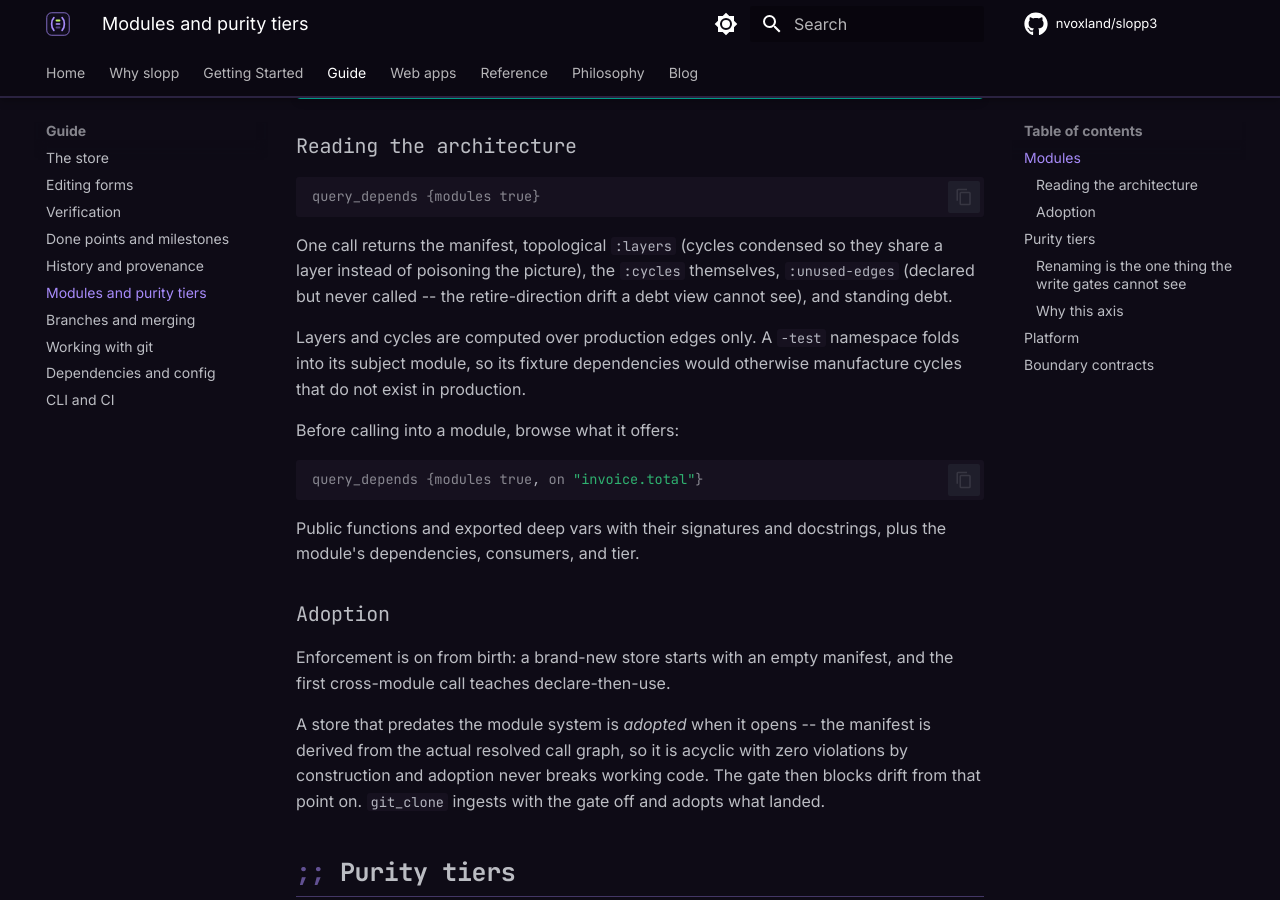
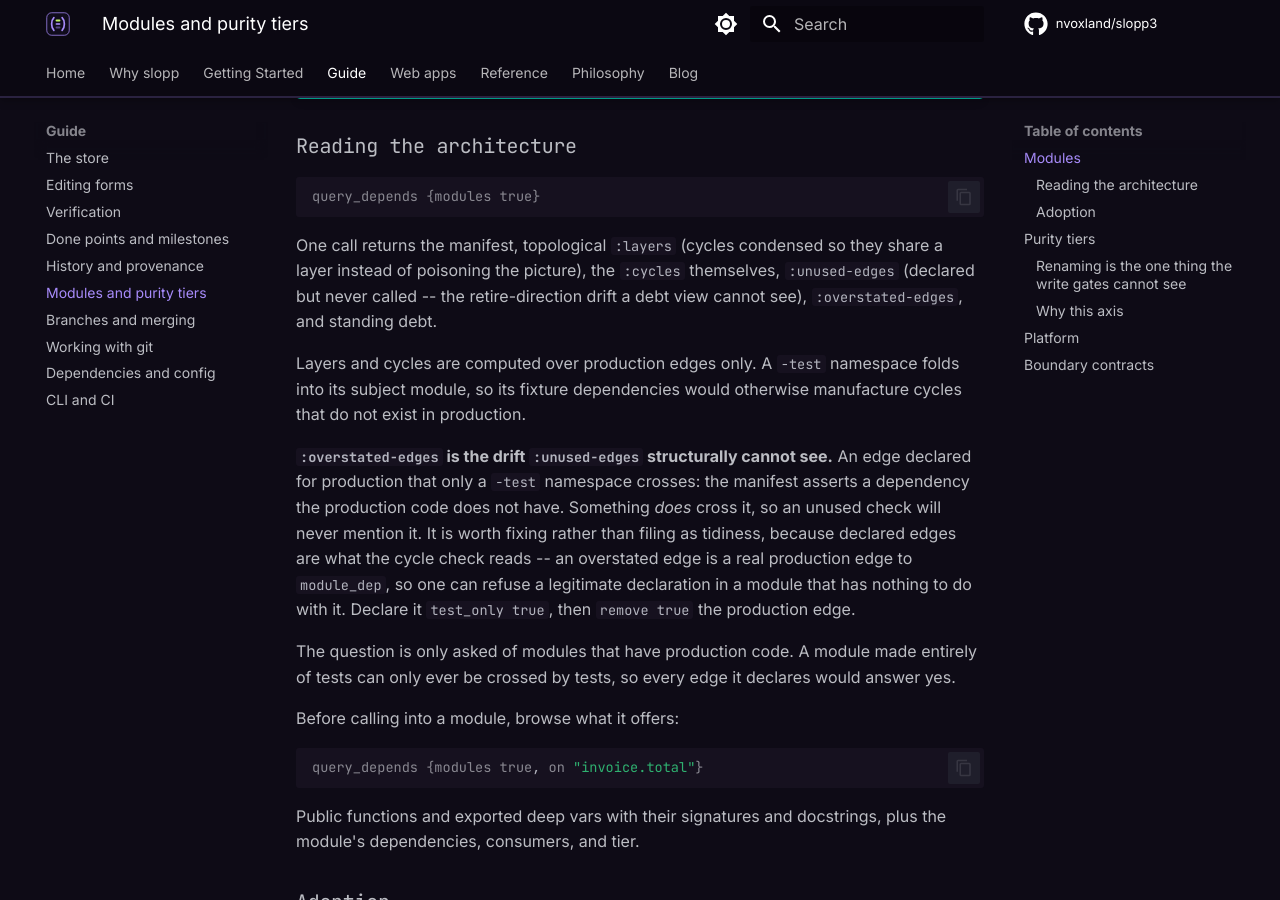
Before and after one commit to nvoxland/slopp3, an MkDocs documentation site: the page built from docs/guide/modules-and-tiers.md, in a window 1280 px wide and 900 px high, scrolled down 1443 px. Built offline with MkDocs 1.6.1 and Material for MkDocs 9.7.7, drawn with Linux system fonts in a browser that asks for light colours; comment, search, counter and statistics services are not loaded.

Commit message:
A production edge only tests cross overstates the architecture
`query_depends {modules true}` gains `:overstated-edges`: declared production
module edges that no production namespace crosses. The unused-edge report
structurally cannot see them — something DOES cross, just never production
code — and they are not cosmetic, because the cycle check reads DECLARED
edges. An overstated edge refuses a legitimate declaration in a module that
has nothing to do with it.

Which is how it was found. `slopp.index -> slopp.mcp` is crossed only by
`slopp.index.deps-test`, and as a production edge it would have refused
`slopp.rules -> slopp.index` against `slopp.mcp -> slopp.rules`.

Four stood in the manifest across three modules; all four migrated to
test-only edges and the production ones retracted, along with the standing
unused `slopp.hub -> slopp.api`. Both drift axes are now at zero.

The restriction to modules that HAVE production code is not a second
is-this-a-test predicate: `production-manifest`'s base map already keys
exactly those, and without it the report returns 80 rows here against 4 real
ones, because ~40 of slopp's modules are made entirely of tests.

```diff
--- a/docs/guide/modules-and-tiers.md
+++ b/docs/guide/modules-and-tiers.md
@@ -74,11 +74,24 @@ query_depends {modules true}
 One call returns the manifest, topological `:layers` (cycles condensed so they
 share a layer instead of poisoning the picture), the `:cycles` themselves,
 `:unused-edges` (declared but never called -- the retire-direction drift a debt
-view cannot see), and standing debt.
+view cannot see), `:overstated-edges`, and standing debt.
 
 Layers and cycles are computed over production edges only. A `-test` namespace
 folds into its subject module, so its fixture dependencies would otherwise
 manufacture cycles that do not exist in production.
+
+**`:overstated-edges` is the drift `:unused-edges` structurally cannot see.**
+An edge declared for production that only a `-test` namespace crosses: the
+manifest asserts a dependency the production code does not have. Something
+*does* cross it, so an unused check will never mention it. It is worth fixing
+rather than filing as tidiness, because declared edges are what the cycle check
+reads -- an overstated edge is a real production edge to `module_dep`, so one
+can refuse a legitimate declaration in a module that has nothing to do with it.
+Declare it `test_only true`, then `remove true` the production edge.
+
+The question is only asked of modules that have production code. A module made
+entirely of tests can only ever be crossed by tests, so every edge it declares
+would answer yes.
 
 Before calling into a module, browse what it offers:
 
```
Also changed, not shown: .context/architecture.md (+19 -6 lines), .context/design-disciplines.md (+34 -0 lines), .context/operation-api.md (+4 -1 lines), plugins/slopp/skills/slopp-review/SKILL.md (+5 -2 lines), plugins/slopp/skills/slopp/SKILL.md (+7 -2 lines).
